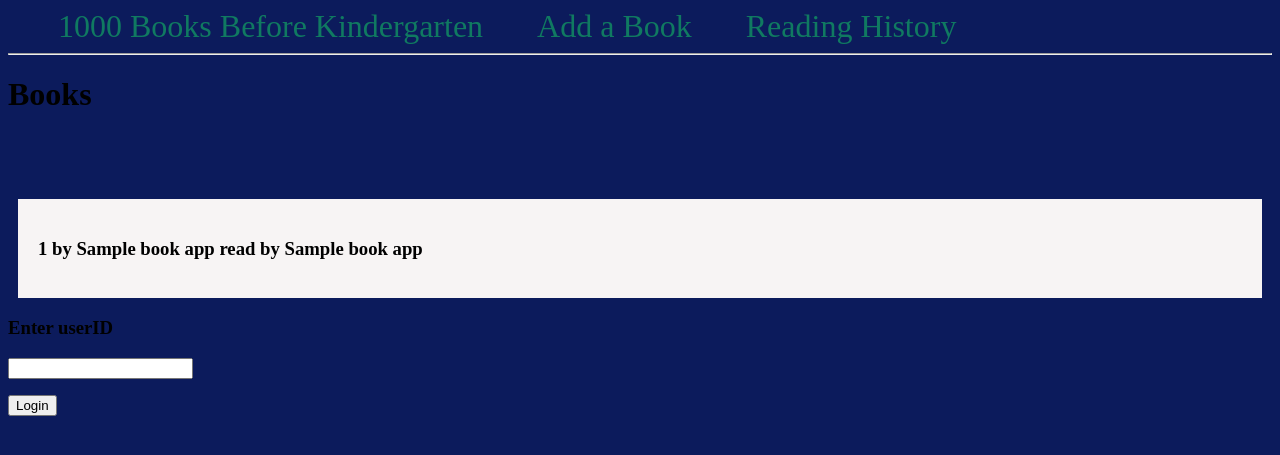
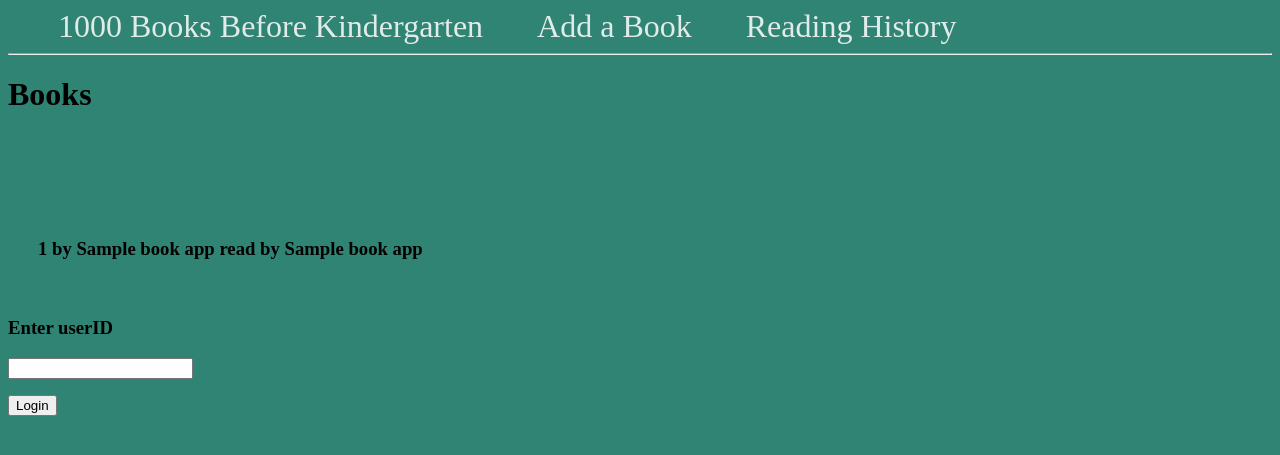
Before and after one commit to dsjacobs/reading_history, a Flask app: page / in a window 1280 px wide. Shown: the top 455 px of the page. Run offline with Flask 3, Linux system fonts and the light colour scheme; tables that the repository leaves empty hold one stand-in row (values such as "Sample post"); a database or web service that is not in the repository returns one stand-in record (values such as "Sample title"); some libraries are stand-ins or nearby versions.

Commit message:
html colors

```diff
--- a/templates/base.html
+++ b/templates/base.html
@@ -1,6 +1,6 @@
 <!DOCTYPE html>
 <html lang="en">
-<body style="background-color:rgb(12, 27, 92);">
+<body style="background-color:rgb(47, 132, 115);">
 
 <head>
     <meta charset="UTF-8">
@@ -8,7 +8,7 @@
     <script type = "text/javascript" src = "{{ url_for('static', filename = 'hello.js') }}" ></script>
     <style>
         nav a {
-            color: #107a61;
+            color: #e1ecea;
             font-size: 2em;
             margin-left: 50px;
             text-decoration: none;
@@ -17,7 +17,6 @@
         .book {
             padding: 20px;
             margin: 10px;
-            background-color: #f7f4f4;
         }
 
         .review {
@@ -29,9 +28,9 @@
 </head>
 <body>
     <nav>
-        <a href="/index.html">1000 Books Before Kindergarten</a>
-        <a href="/add_book">Add a Book</a>
-        <a href="/books.html">Reading History</a>
+        <a href="index.html">1000 Books Before Kindergarten</a>
+        <a href="add_book.html">Add a Book</a>
+        <a href="books.html">Reading History</a>
 
     </nav>
     <hr>
--- a/templates/cookie.html
+++ b/templates/cookie.html
@@ -1,3 +1,5 @@
+{% extends 'base.html' %}
+
 <html>
     <body>
         <a href="/getcookie">Click me to get Cookie</a>
```
